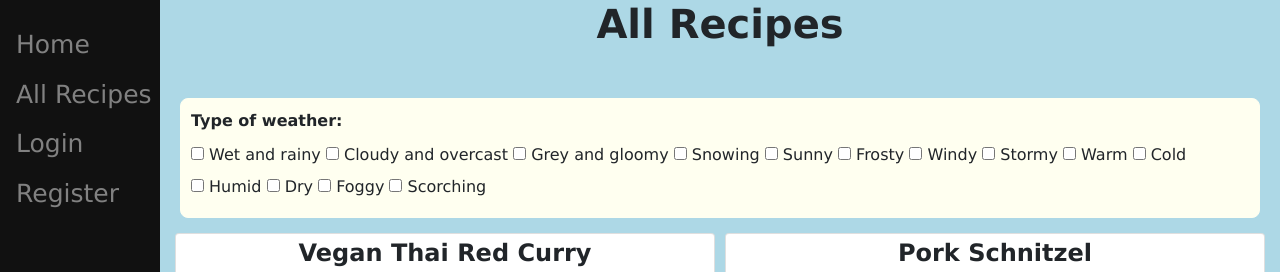
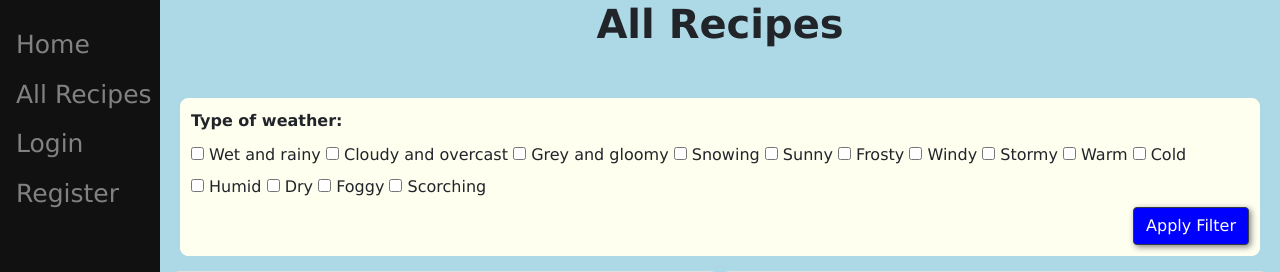
Before and after one commit to nyx500/weather_clothes_matching_application, a Django app: page /recipes in a window 1280 px wide. Shown: the top 272 px of the page. Run offline with Django 3.2, Linux system fonts and the light colour scheme; data comes from the database, SQL or seed files in the repository.

Commit message:
Added button for weather filter

```diff
--- /dev/null
+++ b/weatherapp/core/static/core/recipes_script.js
@@ -0,0 +1,42 @@
+document.addEventListener('DOMContentLoaded', function() {
+
+    document.querySelector('#apply').onclick = weatherFilter;
+
+    document.onkeydown = (e) => {
+        if (e.key == 'Enter') {
+            weatherFilter();
+        }
+    }
+})
+
+function weatherFilter() {
+    let weatherChoices = [];
+    const weatherCheckboxes = document.getElementById('weather-filter').getElementsByTagName('input');
+    for (let i = 0; i < weatherCheckboxes.length; i++) {
+        if (weatherCheckboxes[i].checked === true) {
+            weatherChoices.push(weatherCheckboxes[i].parentElement.textContent.slice(2));
+        }
+    }
+    if (document.querySelector('.recipe-card')) {
+        const recipes = document.querySelectorAll('.recipe-card');
+        recipes.forEach(recipe => {
+            recipe.style.display = 'none';
+        })
+        recipes.forEach(recipe => {
+            let recipeWeatherTypes = recipe.getElementsByTagName('ul')[0].children;
+            var displayRecipe = false;
+            for (let i = 0; i < recipeWeatherTypes.length; i++) {
+                for (let j = 0; j < weatherChoices.length; j++) {
+                    if (recipeWeatherTypes[i].innerHTML === weatherChoices[j]) {
+                        displayRecipe = true;
+                    }
+                }
+            }
+            if (displayRecipe === false) {
+                recipe.style.display = 'none';
+            } else {
+                recipe.style.display = 'block';
+            }
+        })
+    }
+}
--- a/weatherapp/core/static/core/styles.css
+++ b/weatherapp/core/static/core/styles.css
@@ -193,6 +193,15 @@ button {
 
 .field .input ul {
     list-style-type: none;
+    order: 3;
+}
+
+.field button {
+    order: 4;
+    align-self: flex-end;
+    background-color: blue!important;
+    color: white;
+    box-shadow: 2px 2px 6px grey;
 }
 
 .card:nth-child(odd):last-of-type {}
--- a/weatherapp/core/templates/core/recipes.html
+++ b/weatherapp/core/templates/core/recipes.html
@@ -3,46 +3,7 @@
 
 {% block div %}
 
-    <script>
-        document.addEventListener('DOMContentLoaded', function() {
-
-            document.onkeydown = (e) => {
-                if (e.key == 'Enter') {
-                    let weatherChoices = [];
-                    const weatherCheckboxes = document.getElementById('weather-filter').getElementsByTagName('input');
-                    for (let i = 0; i < weatherCheckboxes.length; i++) {
-                        if (weatherCheckboxes[i].checked === true) {
-                            weatherChoices.push(weatherCheckboxes[i].parentElement.textContent.slice(2));
-                        }
-                    }
-                    if (document.querySelector('.recipe-card')) {
-                        const recipes = document.querySelectorAll('.recipe-card');
-                        recipes.forEach(recipe => {
-                            recipe.style.display = 'none';
-                        })
-                        recipes.forEach(recipe => {
-                            let recipeWeatherTypes = recipe.getElementsByTagName('ul')[0].children;
-                            var displayRecipe = false;
-                            for (let i = 0; i < recipeWeatherTypes.length; i++) {
-                                for (let j = 0; j < weatherChoices.length; j++) {
-                                    if (recipeWeatherTypes[i].innerHTML === weatherChoices[j]) {
-                                        displayRecipe = true;
-                                    }
-                                }
-                            }
-                            console.log(`Recipe ${recipe.id}: Show? ${displayRecipe}`);
-                            if (displayRecipe === false) {
-                                recipe.style.display = 'none';
-                            }
-                            else {
-                                recipe.style.display = 'block';
-                            }
-                    })
-                }
-            }
-        }
-    })
-    </script>
+    <script src="{% static '/core/recipes_script.js'%}"></script>
 
     <h1 id="all-recipes"><b>All Recipes</b></h1>
     <div class="filter field">
@@ -54,6 +15,7 @@
                 {{ checkbox }}
             {% endfor %}
         </div>
+        <button id="apply" class="btn btn-outline-dark">Apply Filter</button>
     </div>
     <div id="flex-container" >
         {% for recipe in recipes %}
```
